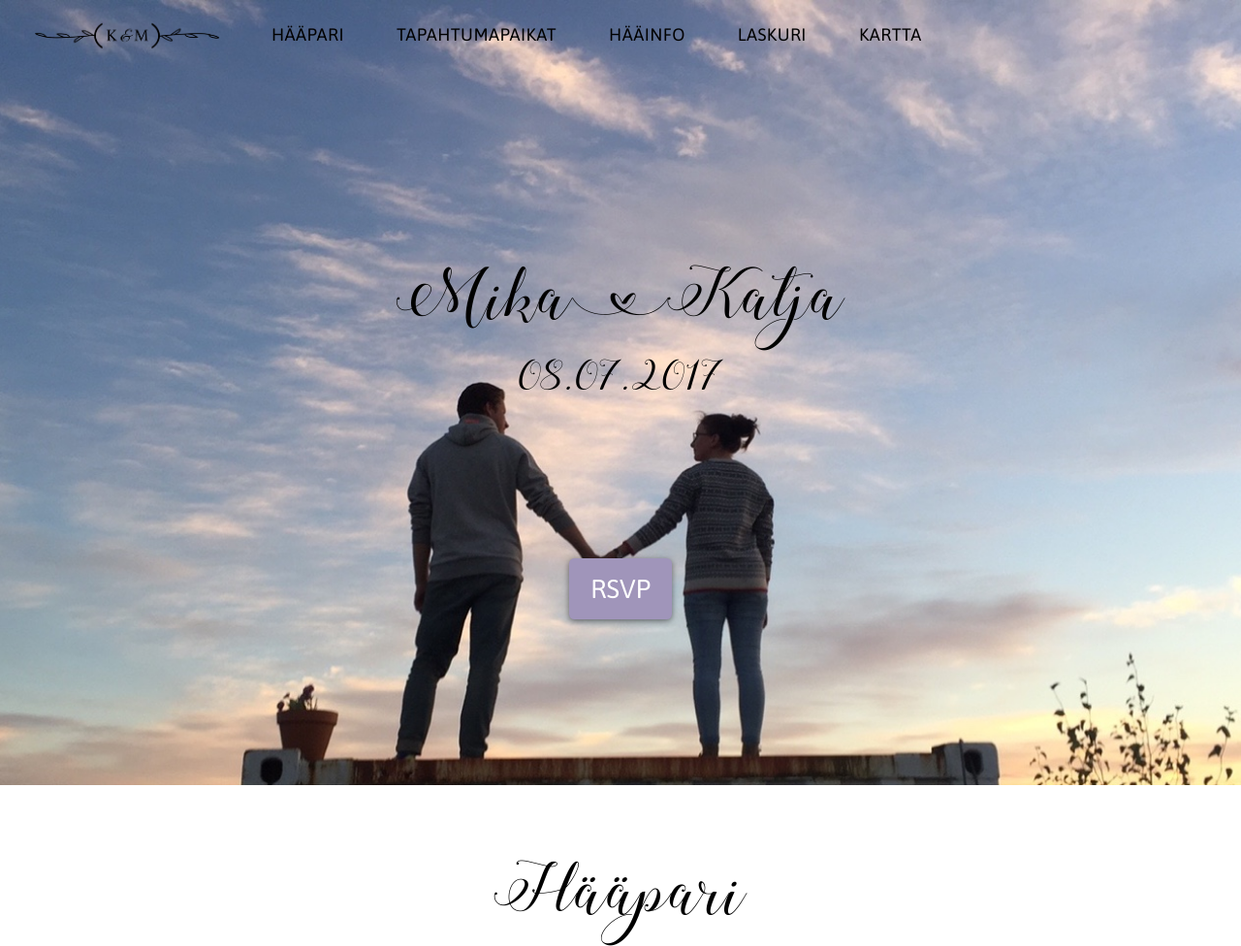
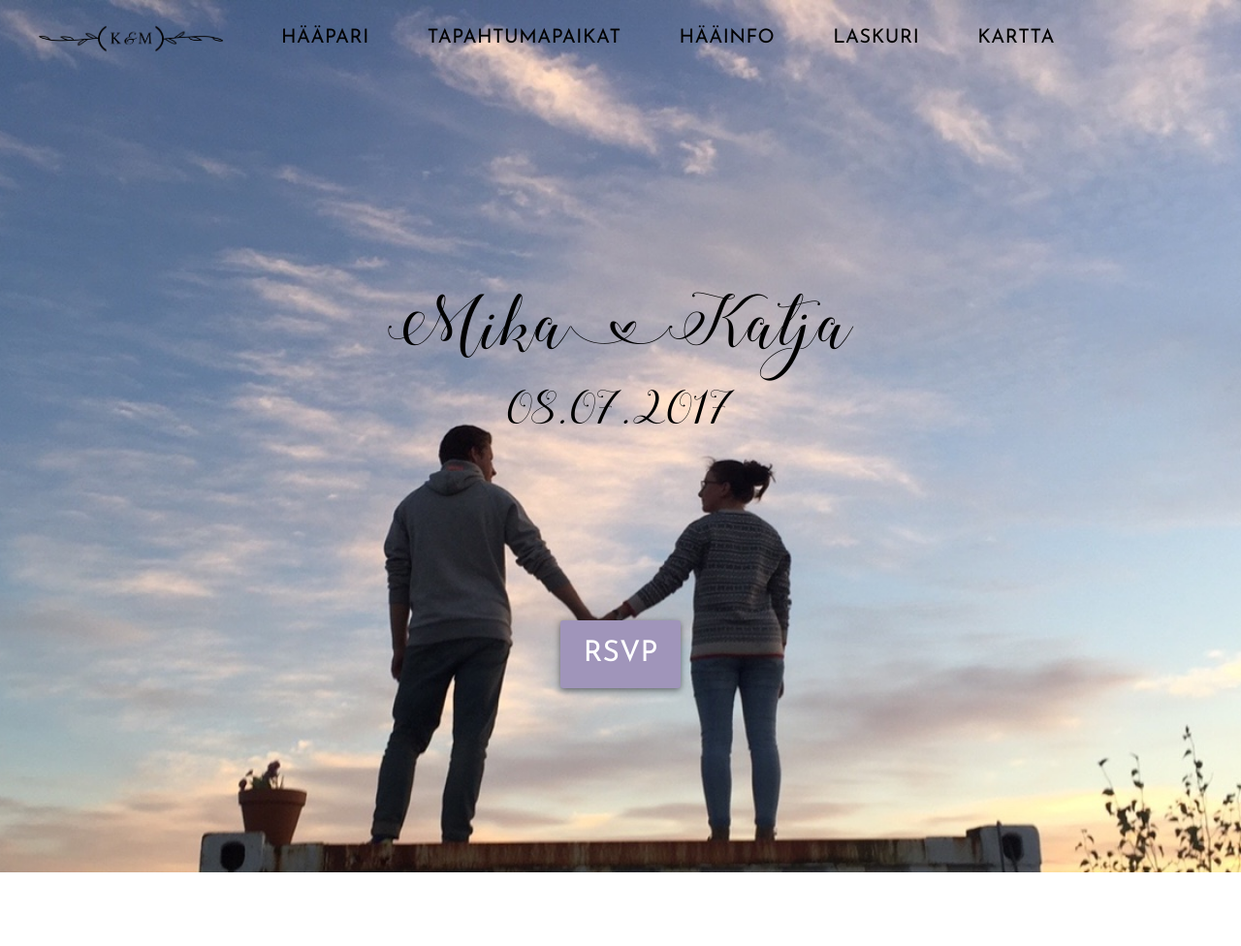
Before and after one commit to kkortela/mikatja, a website: page public/index.html in a window 1280 px wide. Shown: the top 976 px of the page at 97% size. Drawn offline with nearby package versions, Linux system fonts and the light colour scheme; some packages are replaced by stand-ins of ours; a script that the page names is missing.

Commit message:
Changed fonts

```diff
--- a/public/mikatja.css
+++ b/public/mikatja.css
@@ -8,8 +8,8 @@
 }
 
 body {
-    font-family: 'Asap';
-    font-size: 18px;
+    font-family: 'Josefin Sans';
+    font-size: 20px;
     letter-spacing: 0.025em;
     line-height: 1.4em;
     color: black;
@@ -19,7 +19,7 @@
 h1 {
     font-family : 'StylishCalligraphyDemo', 'Alex Brush', cursive;
     font-weight: 100;
-    font-size: 3.75em;
+    font-size: 3.5em;
     color: black;
     text-align: center;
 }
@@ -33,7 +33,7 @@
 }
 
 h3 {
-    font-family: 'Asap';
+    font-family: 'Josefin Sans';
     font-weight: bold;
     font-size: 1.5em;
     text-align: center;
@@ -41,7 +41,7 @@
 }
 
 h4 {
-    font-family: 'Asap';
+    font-family: 'Josefin Sans';
     color: black;
     font-size: 1.25em;
     text-align: center;
@@ -49,12 +49,13 @@
 }
 
 a {
-  color: #A095BA;
+  color: #7A69A3;
+  text-decoration: underline;
 }
 
 a:hover {
-  color: #A095BA;
-  text-decoration: none;
+  color: #7A69A3;
+  text-decoration: underline;
 }
 
 button {
@@ -66,9 +67,9 @@
     text-align: center;
     text-decoration: none;
     font-size: 1.5em;
-    font-family: 'Asap';
+    font-family: 'Josefin Sans';
     font-weight: 100;
-    border-radius: 0.2em;
+    border-radius: 0.1em;
     box-shadow: 0 0.0625em 0.25em 0 rgba(0,0,0,0.5);
 }
 
@@ -110,7 +111,7 @@
 ul.topnav li {float: left;}
 
 ul.topnav li a {
-    font-family: 'Asap', serif;
+    font-family: 'Josefin Sans', serif;
     display: inline-block;
     color: black;
     text-align: center;
@@ -164,6 +165,10 @@
 }
 
 #tapahtumapaikat {
+    padding: 0 3em 0 3em;
+}
+
+#info {
     padding: 0 3em 0 3em;
 }
 
```
